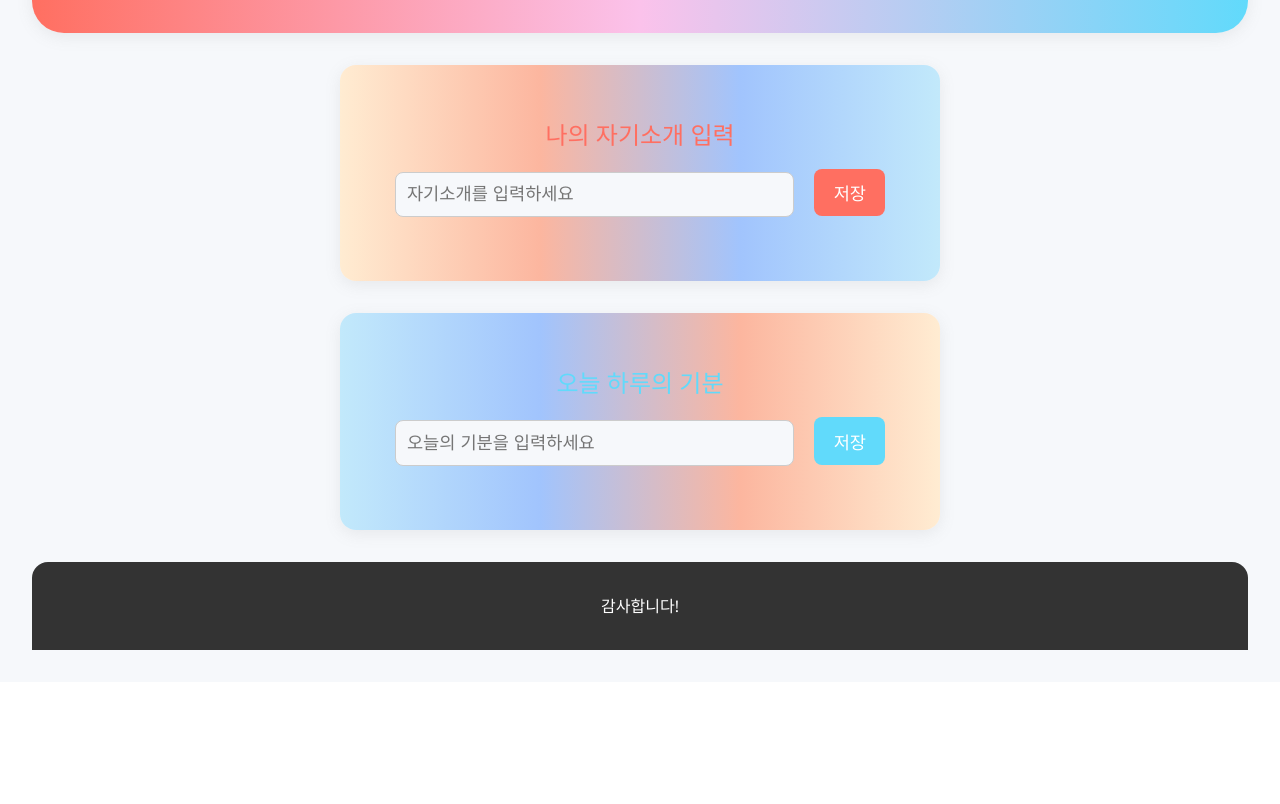
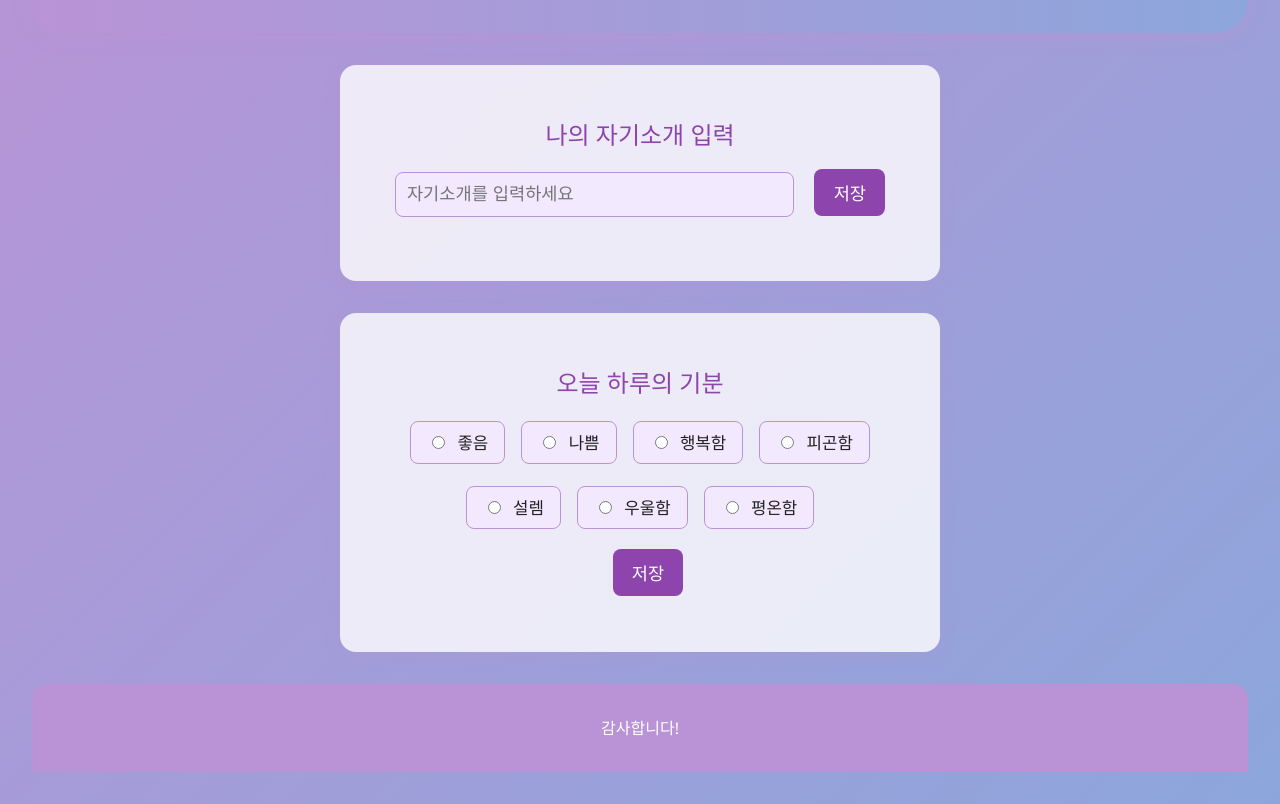
Before and after one commit to jeongdy12/251120_github_class, a website built with Vite: page index.html in a window 1280 px wide. Shown: the part 138-942 px from the top of the page. Before the commit the page ends 820 px from the top, so only its background shows below. Built offline with nearby package versions, Linux system fonts and the light colour scheme.

Commit message:
feat: update index.html, main.js, and style.css to improve user interface with mood selection and styling enhancements

```diff
--- a/index.html
+++ b/index.html
@@ -8,24 +8,32 @@
   </head>
   <body>
     <div id="app">
-      <header style="background:linear-gradient(90deg,#ff6f61,#fbc2eb,#61dafb);color:white;padding:2rem 0 2.5rem 0;text-align:center;border-radius:0 0 32px 32px;box-shadow:0 4px 16px #8882;position:relative;">
+      <header style="background:linear-gradient(90deg,#b993d6,#8ca6db);color:white;padding:2rem 0 2.5rem 0;text-align:center;border-radius:0 0 32px 32px;box-shadow:0 4px 16px #b993d688;position:relative;">
         <h1 style="font-size:2.8rem;letter-spacing:2px;">안녕하세요! 제 이름은 <span style="color:#fff700;">정다영</span>입니다.</h1>
       </header>
       <main style="max-width:600px;margin:2rem auto;">
-        <section id="input-section" style="margin:2rem 0; padding:2rem; background:linear-gradient(90deg,#ffecd2,#fcb69f,#a1c4fd,#c2e9fb); border-radius:16px; box-shadow:0 4px 16px #8882;">
-          <h2 style="color:#ff6f61;">나의 자기소개 입력</h2>
-          <input type="text" id="intro-input" placeholder="자기소개를 입력하세요" style="width:70%;padding:0.7rem;border-radius:8px;border:1px solid #ccc;font-size:1.1rem;" />
-          <button id="intro-btn" style="margin-left:1rem;padding:0.7rem 1.2rem;background:#ff6f61;color:white;border:none;border-radius:8px;cursor:pointer;font-size:1.1rem;">저장</button>
-          <p id="intro-result" style="font-weight:bold;margin-top:1.5rem;font-size:1.2rem;"></p>
+        <section id="input-section" style="margin:2rem 0; padding:2rem; background:rgba(255,255,255,0.8); border-radius:16px; box-shadow:0 4px 16px #b993d644;">
+          <h2 style="color:#8e44ad;">나의 자기소개 입력</h2>
+          <input type="text" id="intro-input" placeholder="자기소개를 입력하세요" style="width:70%;padding:0.7rem;border-radius:8px;border:1px solid #b993d6;font-size:1.1rem;background:#f3e9ff;" />
+          <button id="intro-btn" style="margin-left:1rem;padding:0.7rem 1.2rem;background:#8e44ad;color:white;border:none;border-radius:8px;cursor:pointer;font-size:1.1rem;">저장</button>
+          <p id="intro-result" style="font-weight:bold;margin-top:1.5rem;font-size:1.2rem;color:#8e44ad;"></p>
         </section>
-        <section id="mood-section" style="margin:2rem 0; padding:2rem; background:linear-gradient(90deg,#c2e9fb,#a1c4fd,#fcb69f,#ffecd2); border-radius:16px; box-shadow:0 4px 16px #8882;">
-          <h2 style="color:#61dafb;">오늘 하루의 기분</h2>
-          <input type="text" id="mood-input" placeholder="오늘의 기분을 입력하세요" style="width:70%;padding:0.7rem;border-radius:8px;border:1px solid #ccc;font-size:1.1rem;" />
-          <button id="mood-btn" style="margin-left:1rem;padding:0.7rem 1.2rem;background:#61dafb;color:white;border:none;border-radius:8px;cursor:pointer;font-size:1.1rem;">저장</button>
-          <p id="mood-result" style="font-weight:bold;margin-top:1.5rem;font-size:1.2rem;"></p>
+        <section id="mood-section" style="margin:2rem 0; padding:2rem; background:rgba(255,255,255,0.8); border-radius:16px; box-shadow:0 4px 16px #b993d644;">
+          <h2 style="color:#8e44ad;">오늘 하루의 기분</h2>
+          <form id="mood-form" style="display:flex;flex-wrap:wrap;gap:1rem;align-items:center;justify-content:center;">
+            <label><input type="radio" name="mood" value="좋음"> 좋음</label>
+            <label><input type="radio" name="mood" value="나쁨"> 나쁨</label>
+            <label><input type="radio" name="mood" value="행복함"> 행복함</label>
+            <label><input type="radio" name="mood" value="피곤함"> 피곤함</label>
+            <label><input type="radio" name="mood" value="설렘"> 설렘</label>
+            <label><input type="radio" name="mood" value="우울함"> 우울함</label>
+            <label><input type="radio" name="mood" value="평온함"> 평온함</label>
+          </form>
+          <button id="mood-btn" style="margin-top:1rem;padding:0.7rem 1.2rem;background:#8e44ad;color:white;border:none;border-radius:8px;cursor:pointer;font-size:1.1rem;">저장</button>
+          <p id="mood-result" style="font-weight:bold;margin-top:1.5rem;font-size:1.2rem;color:#8e44ad;"></p>
         </section>
       </main>
-      <footer style="text-align:center;padding:1rem;background:#333;color:white;border-radius:16px 16px 0 0;">
+      <footer style="text-align:center;padding:1rem;background:#b993d6;color:white;border-radius:16px 16px 0 0;">
         <p>감사합니다!</p>
       </footer>
     </div>
--- a/src/main.js
+++ b/src/main.js
@@ -19,7 +19,10 @@ document.querySelector('#app').innerHTML = `
       <p id="intro-result"></p>
     </div>
     <div>
-      <input id="mood-input" type="text" placeholder="오늘 하루의 기분은 어때요?" />
+      <span>오늘 하루의 기분은 어때요?</span>
+      <label><input type="radio" name="mood" value="좋아요" /> 좋아요</label>
+      <label><input type="radio" name="mood" value="그냥 그래요" /> 그냥 그래요</label>
+      <label><input type="radio" name="mood" value="별로예요" /> 별로예요</label>
       <button id="mood-btn">확인</button>
       <p id="mood-result"></p>
     </div>
@@ -45,20 +48,22 @@ window.addEventListener('DOMContentLoaded', () => {
     if (saved) introResult.textContent = saved;
   }
 
-  // 오늘 하루의 기분 입력 및 표시
+  // 오늘 하루의 기분 선택 및 표시
   const moodBtn = document.getElementById('mood-btn');
-  const moodInput = document.getElementById('mood-input');
   const moodResult = document.getElementById('mood-result');
   if (moodBtn) {
     moodBtn.onclick = () => {
-      moodResult.textContent = moodInput.value ? moodInput.value : '오늘의 기분을 입력하세요.';
-      // 저장 기능: localStorage에 저장
-      if (moodInput.value) {
-        localStorage.setItem('daeyoung_mood', moodInput.value);
+      const moodRadio = document.querySelector('input[name="mood"]:checked');
+      if (moodRadio) {
+        moodResult.textContent = `오늘의 기분: ${moodRadio.value}`;
+        // 저장 기능: localStorage에 저장
+        localStorage.setItem('daeyoung_mood', moodRadio.value);
+      } else {
+        moodResult.textContent = '오늘의 기분을 선택하세요.';
       }
     };
     // 페이지 로드 시 저장된 기분 불러오기
     const savedMood = localStorage.getItem('daeyoung_mood');
-    if (savedMood) moodResult.textContent = savedMood;
+    if (savedMood) moodResult.textContent = `오늘의 기분: ${savedMood}`;
   }
 });
--- a/src/style.css
+++ b/src/style.css
@@ -24,7 +24,7 @@ a:hover {
 
 body {
   font-family: 'Segoe UI', Arial, sans-serif;
-  background: #f6f8fb;
+  background: linear-gradient(135deg, #b993d6 0%, #8ca6db 100%);
   color: #222;
   margin: 0;
   padding: 0;
@@ -33,10 +33,10 @@ body {
 header {
   text-align: center;
   padding: 2rem 0 2.5rem 0;
-  background: #e3f0ff;
-  color: #222;
+  background: linear-gradient(90deg,#b993d6,#8ca6db);
+  color: white;
   border-radius: 0 0 32px 32px;
-  box-shadow: 0 4px 16px #e3f0ff88;
+  box-shadow: 0 4px 16px #b993d688;
 }
 
 h1 {
@@ -53,14 +53,14 @@ main {
 section {
   margin: 2rem 0;
   padding: 2rem;
-  background: #fff;
+  background: rgba(255,255,255,0.8);
   border-radius: 16px;
-  box-shadow: 0 4px 16px #e3f0ff44;
+  box-shadow: 0 4px 16px #b993d644;
 }
 
 #input-section h2,
 #mood-section h2 {
-  color: #3a8dde;
+  color: #8e44ad;
   margin-bottom: 1rem;
 }
 
@@ -68,16 +68,16 @@ input[type="text"] {
   width: 70%;
   padding: 0.7rem;
   border-radius: 8px;
-  border: 1px solid #d0d7de;
+  border: 1px solid #b993d6;
   font-size: 1.1rem;
-  background: #f6f8fb;
+  background: #f3e9ff;
   margin-bottom: 0.5rem;
 }
 
 button {
   margin-left: 1rem;
   padding: 0.7rem 1.2rem;
-  background: #3a8dde;
+  background: #8e44ad;
   color: white;
   border: none;
   border-radius: 8px;
@@ -86,7 +86,7 @@ button {
   transition: background 0.2s;
 }
 button:hover {
-  background: #256bb2;
+  background: #6c3483;
 }
 
 p#intro-result,
@@ -94,13 +94,32 @@ p#mood-result {
   font-weight: bold;
   margin-top: 1.5rem;
   font-size: 1.2rem;
+  color: #8e44ad;
+}
+
+#mood-form label {
+  background: #f3e9ff;
+  border-radius: 8px;
+  padding: 0.5rem 1rem;
+  margin: 0.2rem 0;
+  font-size: 1.05rem;
+  cursor: pointer;
+  border: 1px solid #b993d6;
+  transition: background 0.2s;
+}
+#mood-form label:hover {
+  background: #e3d0ff;
+}
+#mood-form input[type="radio"] {
+  accent-color: #8e44ad;
+  margin-right: 0.5rem;
 }
 
 footer {
   text-align: center;
   padding: 1rem;
-  background: #e3f0ff;
-  color: #222;
+  background: #b993d6;
+  color: white;
   border-radius: 16px 16px 0 0;
   margin-top: 2rem;
 }
```
